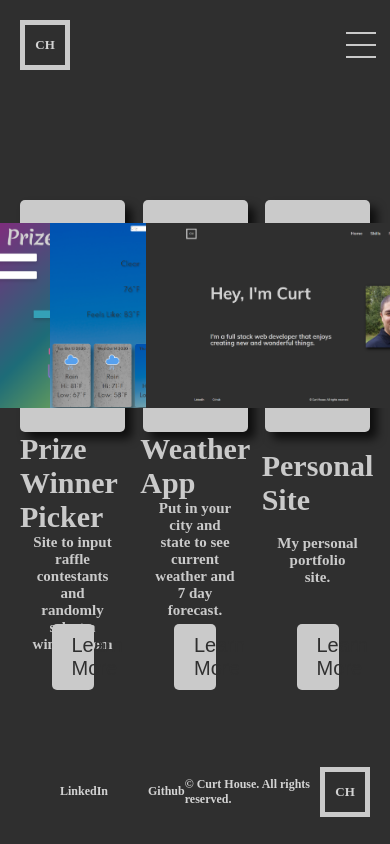
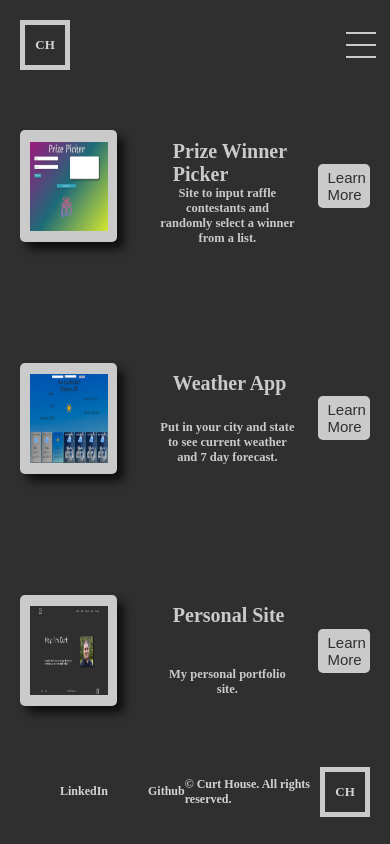
Before and after one commit to Neurum/personal-portfolio-v2.0, a Vue app: page /projects in a window 390 px wide. Shown: the top 844 px of the page. Built offline with nearby package versions, Linux system fonts and the light colour scheme; a web font is replaced by a local one.

Commit message:
made projects page responsive

```diff
--- a/src/components/ProjectCard.vue
+++ b/src/components/ProjectCard.vue
@@ -4,9 +4,10 @@
       <div class="img">
         <img :src="require(`../assets/images/${project.img}.png`)" />
       </div>
-
-      <h2 class="first-text">{{ project.title }}</h2>
-      <p class="second-text">{{ project.desc }}</p>
+      <div class="text">
+        <h2 class="first-text">{{ project.title }}</h2>
+        <p class="second-text">{{ project.desc }}</p>
+      </div>
     </div>
     <div class="buttonDiv">
       <button>
@@ -115,4 +116,92 @@ img {
 .second-text {
   animation: fadeintwo 2s;
 }
+.text {
+  height: 30%;
+  display: flex;
+  flex-direction: column;
+  justify-content: space-between;
+  align-items: center;
+}
+
+@media screen and (max-width: 1600px) {
+  img {
+    height: 70%;
+  }
+  button {
+    font-size: 1.5rem;
+  }
+}
+@media screen and (max-width: 1450px) {
+  img {
+    height: 60%;
+  }
+  h2 {
+    font-size: 2.5rem;
+  }
+  p {
+    font-size: 1.25rem;
+  }
+}
+@media screen and (max-width: 1300px) {
+  img {
+    height: 50%;
+  }
+}
+@media screen and (max-width: 1200px) {
+  img {
+    height: 80%;
+  }
+  h2 {
+    width: 50%;
+  }
+  p {
+    margin-right: 1rem;
+  }
+  .img {
+    width: 30%;
+    margin-right: 3rem;
+  }
+  .card {
+    flex-direction: row;
+    width: 100%;
+    padding: 0;
+    height: 35%;
+  }
+  .top {
+    flex-direction: row;
+    padding: 0;
+  }
+  .buttonDiv {
+    width: 15%;
+  }
+  .text {
+    flex-direction: row;
+    width: 70%;
+  }
+}
+@media screen and (max-width: 750px) {
+  img {
+    width: 70%;
+  }
+}
+@media screen and (max-width: 600px) {
+  .text {
+    flex-direction: column;
+    height: 50%;
+  }
+  h2 {
+    font-size: 2rem;
+    width: 70%;
+  }
+  img {
+    width: 80%;
+  }
+  .img {
+    width: 40%;
+  }
+  button {
+    padding: 5px 10px;
+  }
+}
 </style>
--- a/src/views/Projects.vue
+++ b/src/views/Projects.vue
@@ -53,4 +53,12 @@ export default {
   padding-top: 10rem;
   height: 90%;
 }
+
+@media screen and (max-width: 1200px) {
+  .projects-area {
+    flex-direction: column;
+    width: 100%;
+    padding: 0;
+  }
+}
 </style>
```
